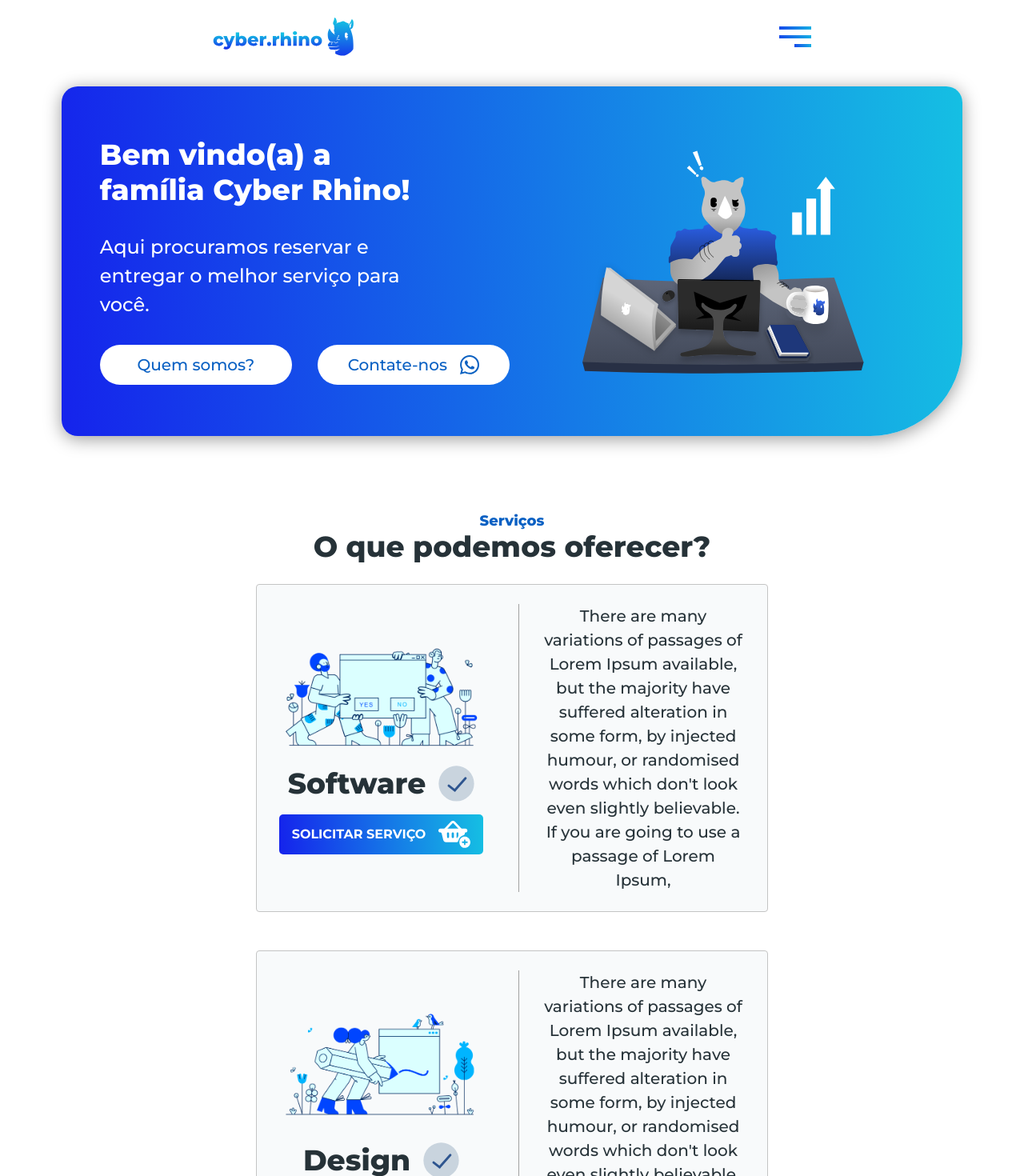
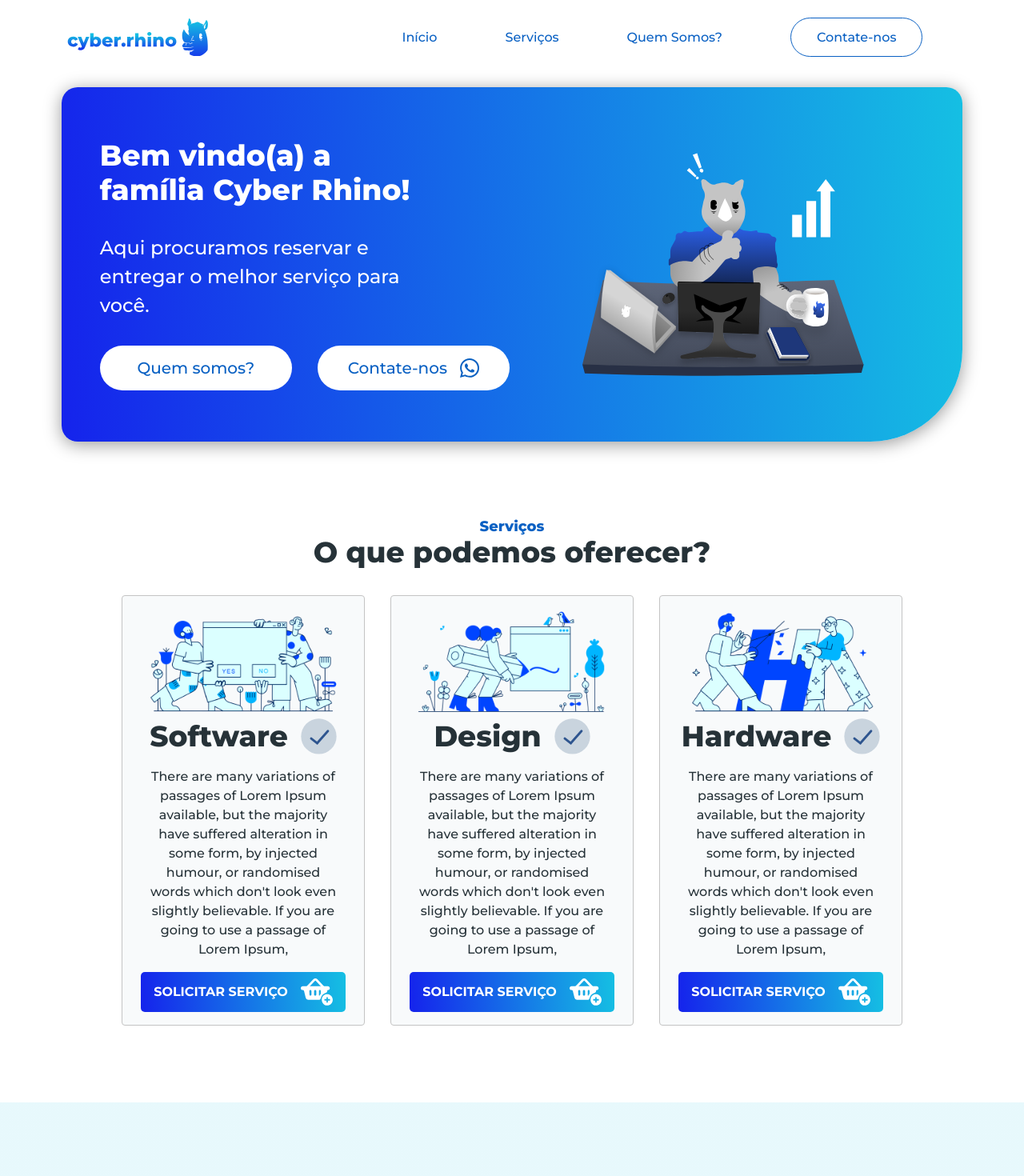
Before and after one commit to cyber-rhino/CyberRhino, a React (Create React App) app: page / in a window 1280 px wide. Shown: the top 1470 px of the page at 80% size. Built offline with nearby package versions, Linux system fonts and the light colour scheme.

Commit message:
adaptividade services

```diff
--- a/src/App.css
+++ b/src/App.css
@@ -73,6 +73,6 @@ section h4 {
   }
 
   section p{
-    font-size: 20px;
+    font-size: 16px;
   }
 }
--- a/src/components/Navbar/index.tsx
+++ b/src/components/Navbar/index.tsx
@@ -7,7 +7,7 @@ import SocialLinks from "../SocialLinks";
 
 function Navbar() {
   return (
-    <nav>
+    <nav id="navigation">
       <div className="logo">
       <a onClick={removeMenu} href="#home-page">
       <NavLogo />
@@ -45,6 +45,23 @@ function Navbar() {
       <button onClick={removeMenu} className="close-menu">
         <CloseMenu />
       </button>
+
+<div className="nav-expanded">
+      <ul>
+        <li><a href="#home-page">Início</a></li>
+        <li><a href="#services-page">Serviços</a></li>
+        <li><a href="#qmsomos-page">Quem Somos?</a></li>
+        <li>
+          <div className="nav-button-expanded">
+            <a onClick={removeMenu} href="#contact-page">
+              Contate-nos
+            </a>
+        </div>
+        </li>
+      </ul>
+      </div>
+
+
     </nav>
   );
 }
--- a/src/components/Navbar/style.css
+++ b/src/components/Navbar/style.css
@@ -6,21 +6,27 @@ nav {
   padding-block: 1.4rem;
 }
 
-.open-menu, .close-menu {
+.nav-expanded, .nav-expanded ul{
+  display: none;
+}
+
+.open-menu,
+.close-menu {
   border: none;
   background: none;
 }
 
-body.menu-expanded .social-links{
+body.menu-expanded .social-links {
   margin-top: 2rem;
 }
 
 
-body.menu-expanded > :not(nav){
+body.menu-expanded> :not(nav) {
   visibility: hidden;
 }
 
-.menu, .close-menu,
+.menu,
+.close-menu,
 body.menu-expanded .open-menu {
   opacity: 0;
   visibility: hidden;
@@ -28,14 +34,13 @@ body.menu-expanded .open-menu {
 
 body.menu-expanded .menu,
 body.menu-expanded .close-menu,
-body.menu-expanded .logo
-{
+body.menu-expanded .logo {
   opacity: 1;
   visibility: visible;
 }
 
 body.menu-expanded .logo,
-body.menu-expanded .close-menu{
+body.menu-expanded .close-menu {
   position: relative;
   z-index: 1000;
 }
@@ -45,11 +50,11 @@ body .logo svg {
   height: auto;
 }
 
-body.menu-expanded .logo path[fill*='white']{
+body.menu-expanded .logo path[fill*='white'] {
   fill: #0960C1;
 }
 
-body.menu-expanded .logo svg defs linearGradient stop{
+body.menu-expanded .logo svg defs linearGradient stop {
   stop-color: #fff;
 }
 
@@ -57,15 +62,15 @@ body.menu-expanded {
   overflow: hidden;
 }
 
-body.menu-expanded .item a:hover{
+body.menu-expanded .item a:hover {
   color: rgb(218, 218, 218);
 }
 
-.nav-button svg path{
+.nav-button svg path {
   fill: #0960C1;
 }
 
-.nav-button:hover svg path{
+.nav-button:hover svg path {
   fill: #fff;
 }
 
@@ -107,7 +112,7 @@ body.menu-expanded ul {
   color: #fff;
 }
 
-body.menu-expanded .menu{
+body.menu-expanded .menu {
   position: fixed;
   top: 0;
   left: 0;
@@ -119,22 +124,22 @@ body.menu-expanded .menu{
   transform: translateY(0);
 }
 
-body.menu-expanded nav{
+body.menu-expanded nav {
   position: relative;
   padding: 1rem 2rem;
 }
 
 nav .menu,
-nav .close-menu{
-    position: fixed;
+nav .close-menu {
+  position: fixed;
 }
 
-.menu{
+.menu {
   transform: translateY(100%);
 }
 
 @media (min-width: 768px) {
-  body.menu-expanded ul{
+  body.menu-expanded ul {
     font-size: 36px;
     gap: 4rem;
   }
@@ -151,10 +156,50 @@ nav .close-menu{
     height: auto;
   }
 
-  body.menu-expanded .social-links-nav svg{
+  body.menu-expanded .social-links-nav svg {
     width: 3rem;
     height: auto;
     margin-top: 3rem;
   }
+}
 
+@media (min-width: 1024px) {
+  .open-menu{
+    display: none;
+  }
+
+  .nav-expanded {
+    display: flex;
+  }
+
+  .nav-expanded ul{
+    display: flex;
+    flex-direction: row;
+    justify-content: space-around;
+    align-items: baseline;
+    width: 60vw;
+    margin: 0;
+    color: var(--primary-color);
+  }
+
+  .nav-expanded .nav-button-expanded {
+    margin: 0;
+    padding: 0.7rem 2rem;
+    border: 1px solid var(--primary-color);
+    border-radius: 200px;
+  }
+
+  .nav-expanded a:hover{
+    font-weight: 800;
+  }
+
+  .nav-button-expanded:hover{
+    color: #fff;
+    background: var(--gradient-color);
+  }
+
+  .nav-button-expanded a:hover{
+    color: #fff;
+    font-weight: 500;
+  }
 }
--- a/src/sections/Contact/style.css
+++ b/src/sections/Contact/style.css
@@ -58,7 +58,7 @@
         grid-template-columns: 1fr 1fr;
         grid-template-areas: 'A B' 'A B';
         padding-inline: 8rem;
-        padding-block: 4rem;
+        padding-block: 6rem;
     }
 
     #contact-page .col-a {
--- a/src/sections/Footer/style.css
+++ b/src/sections/Footer/style.css
@@ -47,9 +47,8 @@ footer{
   }
 
   .column .social-links {
-    padding-block: 3.8rem;
+    padding-block: auto;
     justify-content: center;
-    margin-left: 3rem;
   }
 
   .suport {
@@ -57,16 +56,11 @@ footer{
     flex-direction: column;
     text-align: left;
     align-content: flex-start;
-    padding-left: 3rem;
   }
 
   .suport h3 {
     width: 100%;
     text-align: left;
-  }
-
-  .sections {
-    padding-left: 3rem;
   }
 
   .column .dados {
@@ -84,8 +78,4 @@ footer{
     color: rgb(203, 231, 255);
   }
 
-  .footer-container .column + .column{
-    border-left: 0.5px solid #fff;
   }
-
-  }
--- a/src/sections/Home/style.css
+++ b/src/sections/Home/style.css
@@ -91,6 +91,7 @@
   #home-page .col-a .home-button {
     font-size: 20px;
     width: 15rem;
+    height: 3.5rem;
   }
 
   #home-page .col-a .home-button svg{
--- a/src/sections/Services/index.tsx
+++ b/src/sections/Services/index.tsx
@@ -11,6 +11,7 @@ function Services() {
       <h4>Serviços</h4>
       <h2>O que podemos oferecer?</h2>
 
+      <div className="cards">
         <div className="card">
           <div className="col-a">
             <img src={SoftImg} alt="" />
@@ -18,14 +19,17 @@ function Services() {
               <h2>Software</h2>
               <Confere />
             </div>
-        <div className="expanded-button"><BuyButton /></div>
+            <div className="expanded-button">
+              <BuyButton />
+            </div>
           </div>
           <div className="col-b">
             <p>
-          There are many variations of passages of Lorem Ipsum available, but
-          the majority have suffered alteration in some form, by injected
-          humour, or randomised words which don't look even slightly believable.
-          If you are going to use a passage of Lorem Ipsum,
+              There are many variations of passages of Lorem Ipsum available,
+              but the majority have suffered alteration in some form, by
+              injected humour, or randomised words which don't look even
+              slightly believable. If you are going to use a passage of Lorem
+              Ipsum,
             </p>
           </div>
           <div className="small-button">
@@ -40,14 +44,17 @@ function Services() {
               <h2>Design</h2>
               <Confere />
             </div>
-        <div className="expanded-button"><BuyButton /></div>
+            <div className="expanded-button">
+              <BuyButton />
+            </div>
           </div>
           <div className="col-b">
             <p>
-          There are many variations of passages of Lorem Ipsum available, but
-          the majority have suffered alteration in some form, by injected
-          humour, or randomised words which don't look even slightly believable.
-          If you are going to use a passage of Lorem Ipsum,
+              There are many variations of passages of Lorem Ipsum available,
+              but the majority have suffered alteration in some form, by
+              injected humour, or randomised words which don't look even
+              slightly believable. If you are going to use a passage of Lorem
+              Ipsum,
             </p>
           </div>
           <div className="small-button">
@@ -62,21 +69,24 @@ function Services() {
               <h2>Hardware</h2>
               <Confere />
             </div>
-        <div className="expanded-button"><BuyButton /></div>
+            <div className="expanded-button">
+              <BuyButton />
+            </div>
           </div>
           <div className="col-b">
             <p>
-          There are many variations of passages of Lorem Ipsum available, but
-          the majority have suffered alteration in some form, by injected
-          humour, or randomised words which don't look even slightly believable.
-          If you are going to use a passage of Lorem Ipsum,
+              There are many variations of passages of Lorem Ipsum available,
+              but the majority have suffered alteration in some form, by
+              injected humour, or randomised words which don't look even
+              slightly believable. If you are going to use a passage of Lorem
+              Ipsum,
             </p>
           </div>
           <div className="small-button">
             <BuyButton />
           </div>
         </div>
-
+      </div>
     </section>
   );
 }
--- a/src/sections/Services/style.css
+++ b/src/sections/Services/style.css
@@ -16,8 +16,14 @@
     width: 300px;
     gap: 1rem;
     margin-inline: auto;
-    margin-block: 1.5rem;
     padding-block: 1.5rem;
+}
+
+.cards {
+    display: flex;
+    flex-direction: column;
+    margin-block: 2rem;
+    gap: 2rem;
 }
 
 #services-page .col-a {
@@ -53,7 +59,7 @@
     display: none;
 }
 
-@media (min-width: 768px) {
+@media (min-width: 768px) and (max-width: 1024px) {
     #services-page .card {
         display: grid;
         width: 40rem;
@@ -79,3 +85,15 @@
         gap: 1rem;
     }
   }
+
+  @media (min-width: 1024px){
+    #services-page .cards {
+        display: flex;
+        flex-direction: row;
+    }
+
+    #services-page .card {
+        padding-block: 1rem;
+        width: 19rem;
+    }
+  }
```
Also changed, not shown: src/assets/img/design.png. Lines whose indentation alone changed are shown as unchanged.
